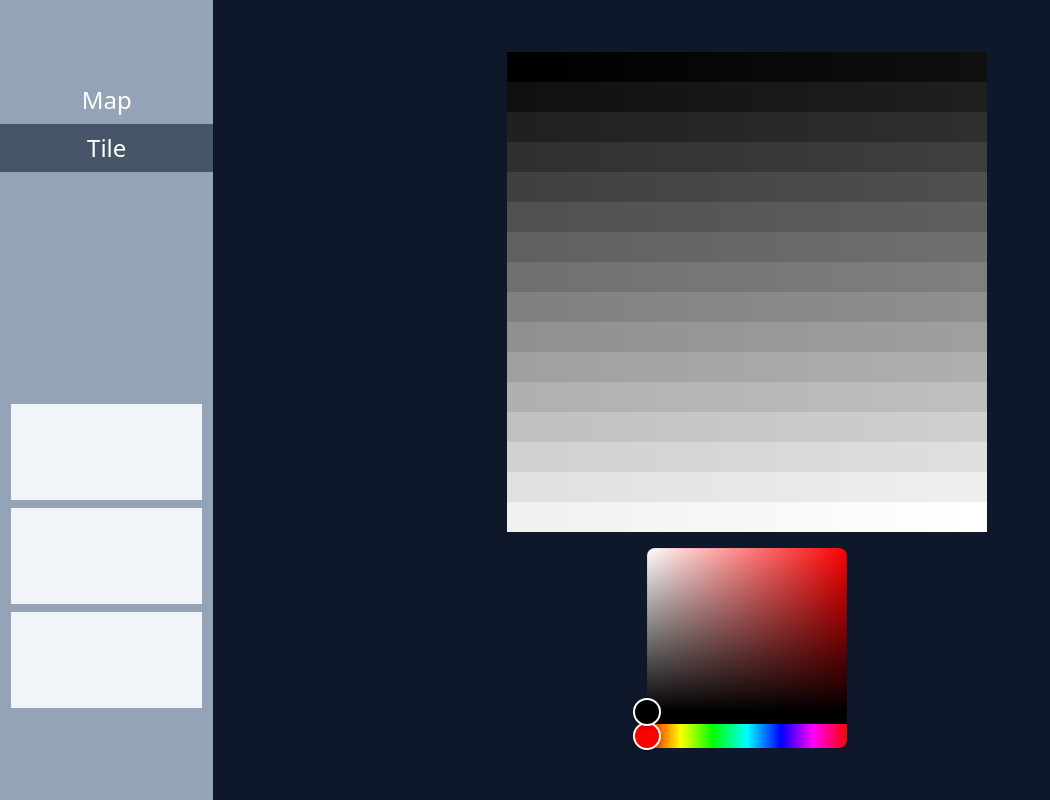
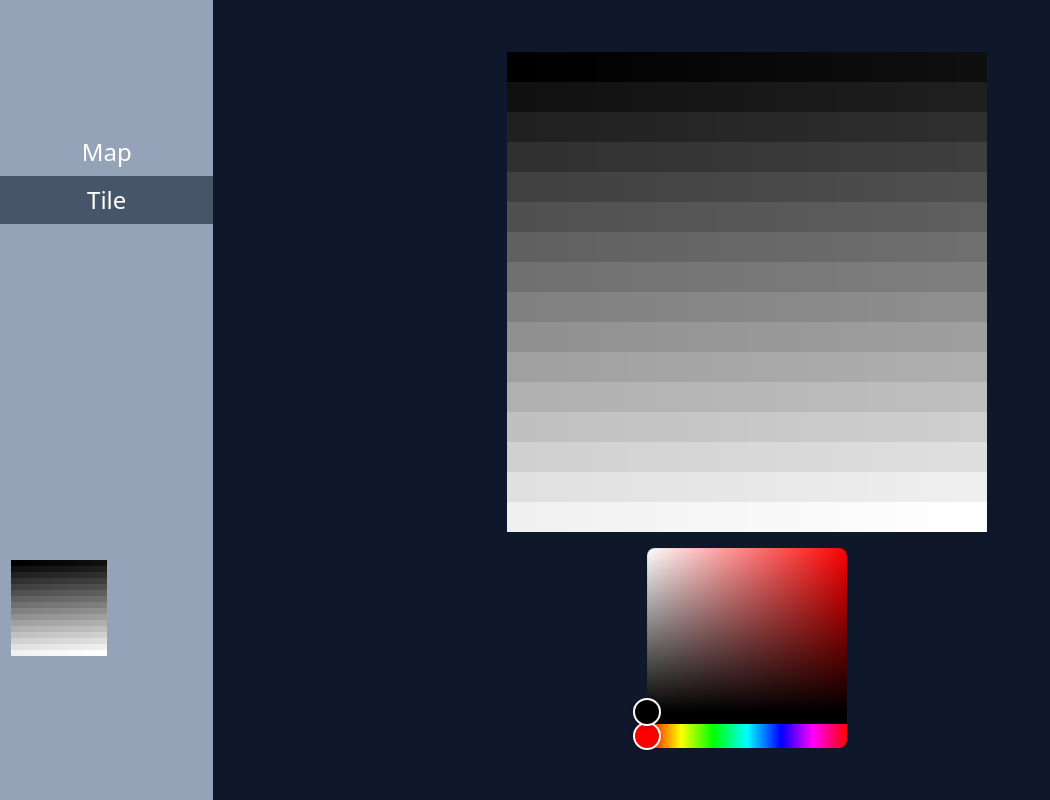
Before and after one commit to kshyr/tilebook, a React (Vite) app: page / in a window 1280 px wide. Shown: the whole page, without its empty margins (0-1050 px from the left). Built offline with nearby package versions, Linux system fonts and the light colour scheme.

Commit message:
tile picker preview

```diff
--- a/src/components/Sidebar/TilePicker.tsx
+++ b/src/components/Sidebar/TilePicker.tsx
@@ -1,12 +1,24 @@
+import { useTilesStore } from "../../store";
+import { sizeVariants } from "../TileEditor";
+import Pixel from "../TileEditor/Pixel";
+
 function TilePicker() {
+  const tiles = useTilesStore((state) => state.tiles);
   return (
     <div className="grid max-h-[60%] grid-cols-2 place-items-center gap-2 overflow-y-auto p-4">
-      <div className="h-24 w-24 bg-slate-100"></div>
-      <div className="h-24 w-24 bg-slate-100"></div>
-      <div className="h-24 w-24 bg-slate-100"></div>
-      <div className="h-24 w-24 bg-slate-100"></div>
-      <div className="h-24 w-24 bg-slate-100"></div>
-      <div className="h-24 w-24 bg-slate-100"></div>
+      {tiles.map((tile, i) => {
+        console.log(tile.pixels, tile.size);
+        return (
+          <div
+            className={`grid h-24 w-24 bg-slate-100 ${sizeVariants[tile.size]}`}
+            key={i}
+          >
+            {tile.pixels.map((pixel, i) => {
+              return <Pixel savedColor={pixel} index={i} />;
+            })}
+          </div>
+        );
+      })}
     </div>
   );
 }
--- a/src/components/TileEditor/Pixel.tsx
+++ b/src/components/TileEditor/Pixel.tsx
@@ -1,11 +1,13 @@
 import { useState } from "react";
 import { useEditorStore } from "../../store";
+import { RgbColor } from "../../types";
 
 type PixelProps = {
   index: number;
   savedColor: string;
+  editable?: boolean;
 };
-function Pixel({ index, savedColor }: PixelProps) {
+function Pixel({ index, savedColor, editable = false }: PixelProps) {
   const selectedColor = useEditorStore((state) => state.selectedColor);
   const setSelectedColor = useEditorStore((state) => state.setSelectedColor);
 
@@ -14,12 +16,14 @@ function Pixel({ index, savedColor }: PixelProps) {
     <div
       className="h-full w-full"
       style={{ backgroundColor: color }}
-      onClick={() => setColor(selectedColor)}
+      onClick={() => editable && setColor(selectedColor)}
       onContextMenu={(e) => {
         e.preventDefault();
-        setSelectedColor(color);
+        editable && setSelectedColor(color as RgbColor | "transparent");
       }}
-      onMouseOver={(e) => e.buttons === 1 && setColor(selectedColor)}
+      onMouseOver={(e) =>
+        editable && e.buttons === 1 && setColor(selectedColor)
+      }
     ></div>
   );
 }
--- a/src/components/TileEditor/index.tsx
+++ b/src/components/TileEditor/index.tsx
@@ -2,6 +2,14 @@ import { HexColorPicker } from "react-colorful";
 import { useEditorStore, useTilesStore } from "../../store";
 import Pixel from "./Pixel";
 
+export const sizeVariants: { [key: number]: string } = {
+  8: "grid-cols-8 grid-rows-8",
+  16: "grid-cols-16 grid-rows-16",
+  24: "grid-cols-24 grid-rows-24",
+  32: "grid-cols-32 grid-rows-32",
+  48: "grid-cols-48 grid-rows-48",
+  64: "grid-cols-64 grid-rows-64",
+};
 function TileEditor() {
   const currentTile = useEditorStore((state) => state.currentTile);
 
@@ -10,25 +18,19 @@ function TileEditor() {
 
   const size = 16;
 
-  const sizeVariants: { [key: number]: string } = {
-    8: "grid-cols-8 grid-rows-8",
-    16: "grid-cols-16 grid-rows-16",
-    24: "grid-cols-24 grid-rows-24",
-    32: "grid-cols-32 grid-rows-32",
-    48: "grid-cols-48 grid-rows-48",
-    64: "grid-cols-64 grid-rows-64",
-  };
-
   return (
     <div className="flex h-full flex-col items-center justify-center gap-4">
       <div
         className={`grid aspect-square h-3/5 ${sizeVariants[size]} select-none bg-gray-800`}
       >
         {currentTile.pixels.map((color, i) => (
-          <Pixel key={i} index={i} savedColor={color} />
+          <Pixel key={i} index={i} savedColor={color} editable />
         ))}
       </div>
-      <HexColorPicker color={selectedColor} onChange={setSelectedColor} />
+      <HexColorPicker
+        color={selectedColor}
+        onChange={setSelectedColor as (newColor: string) => void}
+      />
     </div>
   );
 }
--- a/src/demoTile.ts
+++ b/src/demoTile.ts
@@ -20,5 +20,6 @@ for (let i = 0; i < colors.length; i += 16) {
 }
 
 export const demoTile: Tile = {
+  size: 16,
   pixels: colors,
 };
--- a/src/store.ts
+++ b/src/store.ts
@@ -1,7 +1,7 @@
 import { create } from "zustand";
 import { devtools, persist } from "zustand/middleware";
 import { demoTile } from "./demoTile";
-import type { Tile, Tab } from "./types";
+import type { RgbColor, Tile, Tab } from "./types";
 
 type AppState = {
   currentTab: Tab;
@@ -9,12 +9,14 @@ type AppState = {
 };
 
 type EditorState = {
-  selectedColor: string;
-  setSelectedColor: (color: string) => void;
+  selectedColor: RgbColor;
+  setSelectedColor: (color: RgbColor) => void;
   currentTile: Tile;
 };
 
 type TilesState = {
+  tiles: Tile[];
+  setTiles: (tiles: Tile[]) => void;
   selectedTile: Tile | null;
   setSelectedTile: (tile: Tile) => void;
 };
@@ -52,6 +54,8 @@ export const useTilesStore = create<TilesState>()(
   devtools(
     persist(
       (set) => ({
+        tiles: [useEditorStore.getState().currentTile],
+        setTiles: (newTiles) => set({ tiles: newTiles }),
         selectedTile: null,
         setSelectedTile: (tile) => set({ selectedTile: tile }),
       }),
--- a/src/types.ts
+++ b/src/types.ts
@@ -1,6 +1,9 @@
-export type Pixel = `#${string}`;
+export type RgbColor = `#${string}` | "transparent";
+
+export type Pixel = RgbColor;
 
 export type Tile = {
+  size: number;
   pixels: Pixel[];
 };
 
```
